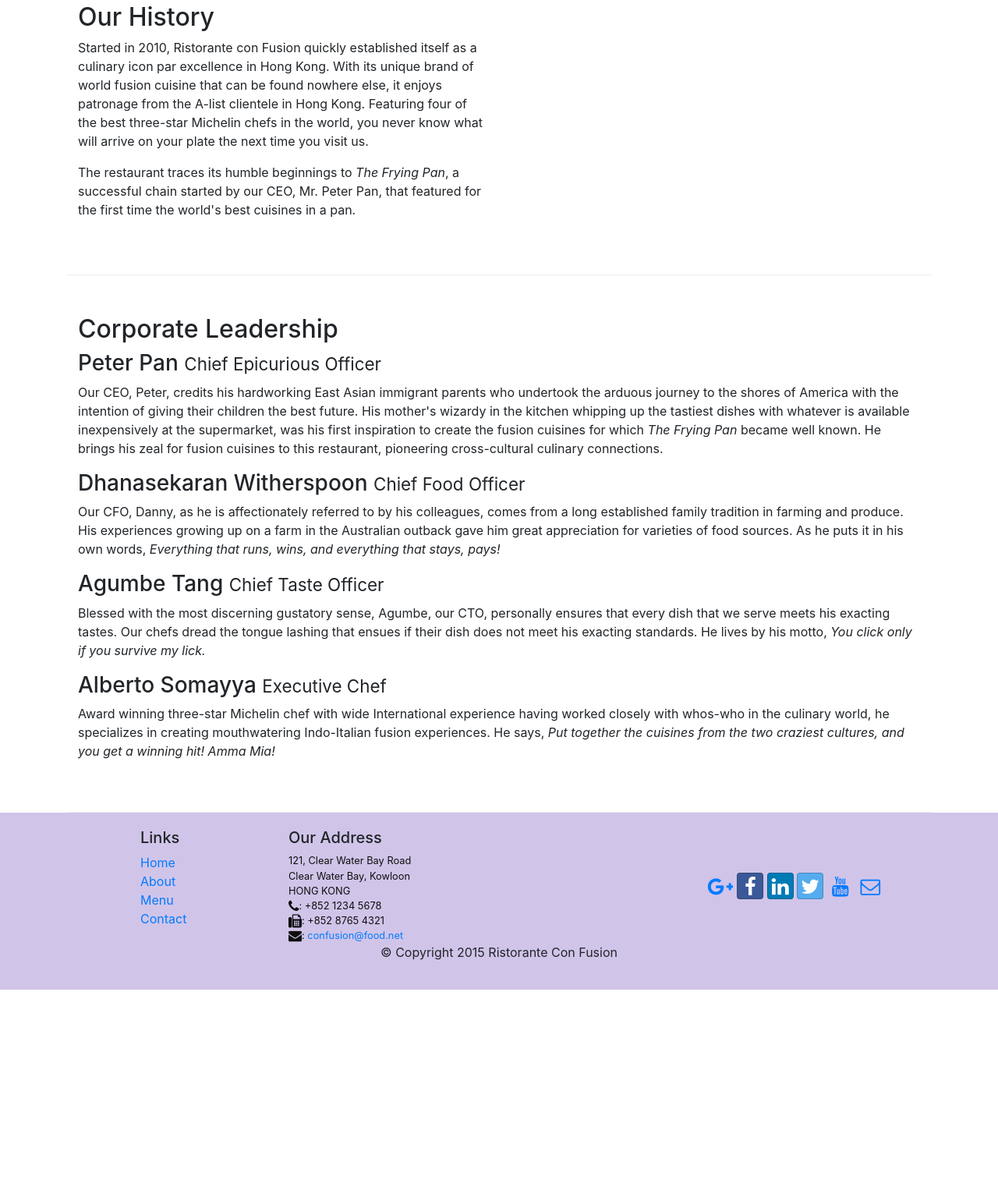
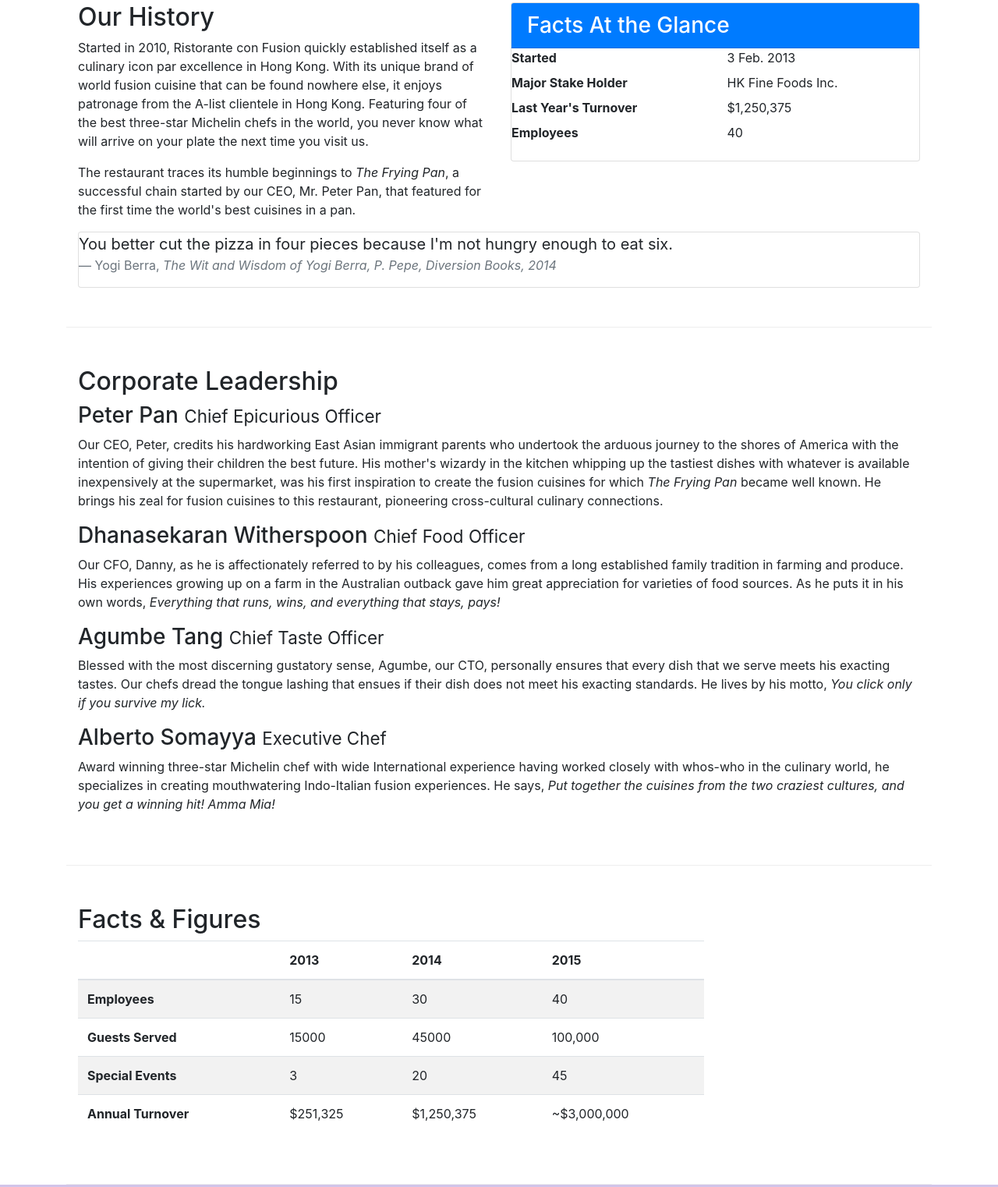
Before and after one commit to AnastasiaMardar/Bootstrap-Coursera, a website: page aboutus.html in a window 1280 px wide. Shown: the part 488-2010 px from the top of the page at 78% size. Before the commit the page ends 1757 px from the top, so only its background shows below. Drawn offline with nearby package versions, Linux system fonts and the light colour scheme.

Commit message:
Tables and Cards

```diff
--- a/aboutus.html
+++ b/aboutus.html
@@ -63,7 +63,34 @@
                 <p>Started in 2010, Ristorante con Fusion quickly established itself as a culinary icon par excellence in Hong Kong. With its unique brand of world fusion cuisine that can be found nowhere else, it enjoys patronage from the A-list clientele in Hong Kong.  Featuring four of the best three-star Michelin chefs in the world, you never know what will arrive on your plate the next time you visit us.</p>
                 <p>The restaurant traces its humble beginnings to <em>The Frying Pan</em>, a successful chain started by our CEO, Mr. Peter Pan, that featured for the first time the world's best cuisines in a pan.</p>
             </div>
-            <div>
+            <div class="col-sm">
+              <div class="card">
+                <h3 class="card-header bg-primary text-white">Facts At the Glance</h3>
+                <div class="card-block">
+                  <dl class="row">
+                    <dt class="col-6">Started</dt>
+                    <dd class="col-6">3 Feb. 2013</dd>
+                    <dt class="col-6">Major Stake Holder</dt>
+                    <dd class="col-6">HK Fine Foods Inc.</dd>
+                    <dt class="col-6">Last Year's Turnover</dt>
+                    <dd class="col-6">$1,250,375</dd>
+                    <dt class="col-6">Employees</dt>
+                    <dd class="col-6">40</dd>
+                  </dl>
+                </div>
+              </div>
+            </div>
+            <div class="col-12">
+              <div class="card card-block bg-faded">
+                <blockquote class="blockquote">
+                     <p class="mb-0">You better cut the pizza in four pieces because
+                         I'm not hungry enough to eat six.</p>
+                     <footer class="blockquote-footer">Yogi Berra,
+                       <cite title="Source Title">The Wit and Wisdom of Yogi Berra,
+                         P. Pepe, Diversion Books, 2014</cite>
+                     </footer>
+                 </blockquote>
+              </div>
             </div>
         </div>
 
@@ -81,7 +108,52 @@
                 <p class="hidden-xs-down">Award winning three-star Michelin chef with wide International experience having worked closely with whos-who in the culinary world, he specializes in creating mouthwatering Indo-Italian fusion experiences. He says, <em>Put together the cuisines from the two craziest cultures, and you get a winning hit! Amma Mia!</em></p>
             </div>
        </div>
+       <div class="row row-content">
+         <div class="col-12 col-sm-9">
+           <h2>Facts &amp; Figures</h2>
+           <div class="table-responsive">
+                         <table class="table table-striped">
+                         <thead class="thead-inverse">
+                             <tr>
+                                 <th>&nbsp;</th>
+                                 <th>2013</th>
+                                 <th>2014</th>
+                                 <th>2015</th>
+                             </tr>
+                         </thead>
+                         <tbody>
+                             <tr>
+                                 <th>Employees</th>
+                                 <td>15</td>
+                                 <td>30</td>
+                                 <td>40</td>
+                             </tr>
+                             <tr>
+                                 <th>Guests Served</th>
+                                 <td>15000</td>
+                                 <td>45000</td>
+                                 <td>100,000</td>
+                             </tr>
+                             <tr>
+                                 <th>Special Events</th>
+                                 <td>3</td>
+                                 <td>20</td>
+                                 <td>45</td>
+                             </tr>
+                             <tr>
+                                 <th>Annual Turnover</th>
+                                 <td>$251,325</td>
+                                 <td>$1,250,375</td>
+                                 <td>~$3,000,000</td>
+                             </tr>
+                         </tbody>
+                         </table>
+                         </div>
+         </div>
+         <div class="col-12 col-sm-3">
 
+         </div>
+       </div>
     </div>
 
     <footer class="footer">
```
